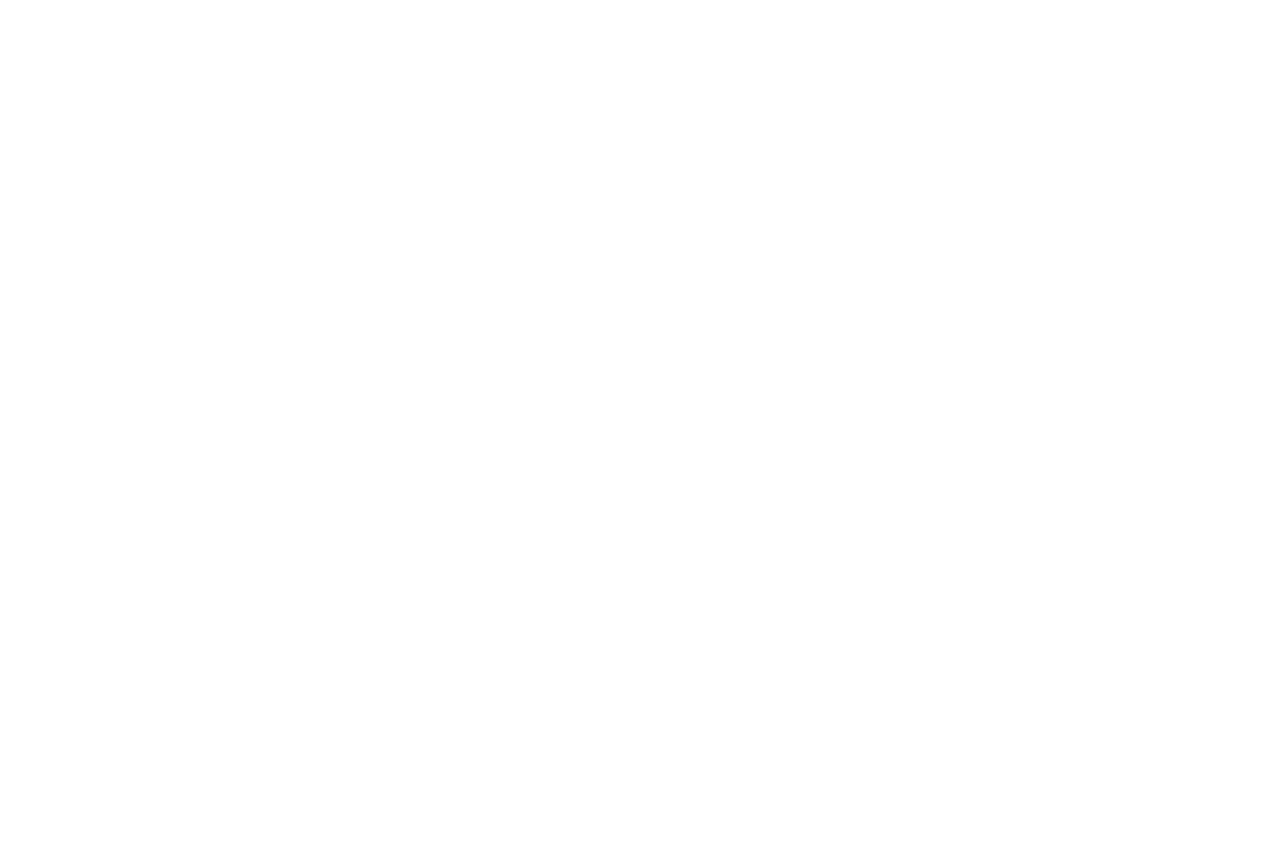
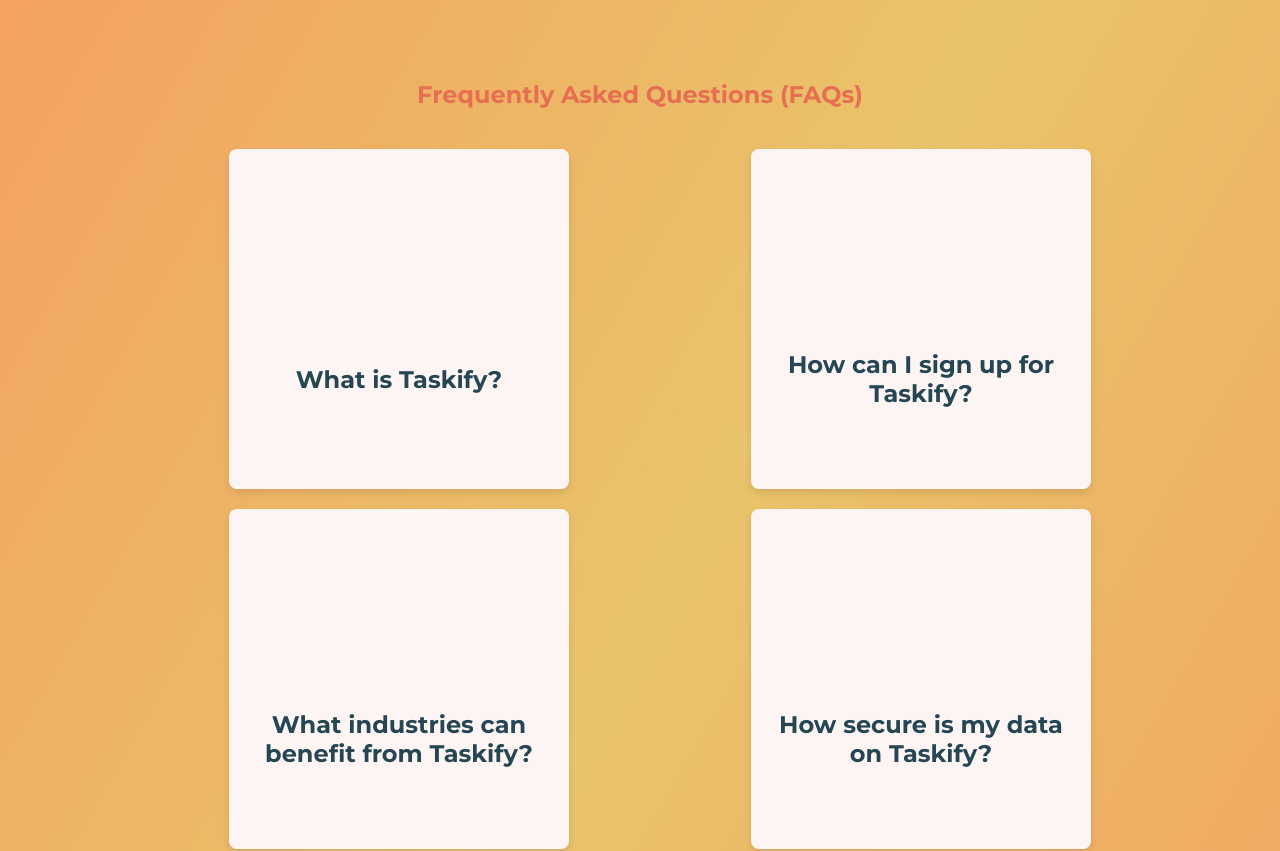
Before and after one commit to Noor-Ul-Imaan/Taskify-App, a React (Create React App) app: page /FAQs in a window 1280 px wide. Before the commit this address had no page. Shown: the top 851 px of the page. Before the commit the page ends 800 px from the top, so only its background shows below. Built offline with nearby package versions, Linux system fonts and the light colour scheme.

Commit message:
faqs page updated, dumps may aur pages dalay and baqi font ki waja se kuch issues jo arhy thay mere apne pages may wo sahi kiye wo solve kiye hain.

```diff
--- a/package.json
+++ b/package.json
@@ -9,8 +9,7 @@
     "axios": "^1.6.8",
     "cors": "^2.8.5",
     "express": "^4.19.2",
-    "mongoose": "^8.3.3",
-    "nodemon": "^3.1.0",
+    "mongoose": "^8.3.4",
     "react": "^18.2.0",
     "react-dom": "^18.2.0",
     "react-router-dom": "^6.22.3",
@@ -40,5 +39,8 @@
       "last 1 firefox version",
       "last 1 safari version"
     ]
+  },
+  "devDependencies": {
+    "nodemon": "^3.1.0"
   }
 }
--- a/src/App.js
+++ b/src/App.js
@@ -13,8 +13,12 @@
 import CreateTasks from './components/CreateTasks';
 import Dump from './components/dump';
 import AdminNotifs from './components/AdminNotifs';
-// import IndivNotifs from './components/IndivNotifs';
-import InviteMembers from './components/inviteMembers';
+import Settings from './components/Settings';
+import IndivNotifs from './components/IndivNotifs';
+import InviteMembers from './components/InviteMembers';
+import FAQs from './components/FAQs';
+import OrgHierarchy from './components/OrgHierarchy';
+import Reorder from './components/Reorder';
 
 function App() {
   return (
@@ -35,10 +39,13 @@
             <Route path='/createTasks' element={<CreateTasks />} />
             <Route path='/dump' element={<Dump />} />
             <Route path='/AdminNotifs' element={<AdminNotifs />} />
-            {/* <Route path='/IndivNotifs' element={<IndivNotifs />} /> */}
-            <Route path='/InviteMembers' element={<inviteMembers />} />
+            <Route path='/IndivNotifs' element={<IndivNotifs />} />
+            <Route path='/InviteMembers' element={<InviteMembers />} />
             <Route path='/AdminHomepage' element={<AdminHomepage />} />
-
+            <Route path='/Settings' element={<Settings />} />
+            <Route path='/FAQs' element={<FAQs />} />
+            <Route path='/OrgHierarchy' element={<OrgHierarchy />} />
+            <Route path='/Reorder' element={<Reorder />} />
 
 
           </Routes>
--- a/src/components/FAQs.css
+++ b/src/components/FAQs.css
@@ -1,33 +1,73 @@
+body {
+  margin: 0;
+  padding: 0;
+  font-family: 'Montserrat', sans-serif;
+  background: linear-gradient(120deg, #F4A261, #E9C46A, #F4A261);
+}
+
 .faq-container {
   width: 80%;
-  margin: 0 auto;
+  margin: 40px auto;
   padding: 40px 0;
+  }
+
+.faq-section {
+  display: flex;
+  flex-wrap: wrap;
+  justify-content: space-around;
+  gap: 20px;
 }
 
-.faq-section {
-  display: grid;
-  grid-template-columns: repeat(auto-fill, minmax(300px, 1fr));
-  grid-gap: 40px;
+.faq-card {
+  perspective: 1000px;
+  margin: 20px;
+  width: 300px;
+  height: 300px;
+  position: center;
 }
 
-.faq-question {
-  background-color: #f9f9f9;
-  padding: 20px;
+.front,
+.back {
+  position: absolute;
+  width: 100%;
+  height: 100%;
+  display: flex;
+  justify-content: center;
+  align-items: center;
+  background-color: #fcf5f4;
   border-radius: 8px;
   box-shadow: 0 4px 8px rgba(0, 0, 0, 0.1);
+  transition: transform 0.5s;
+  backface-visibility: hidden;
+  padding: 20px;
+  text-align: center;
+  color: #E76F51;
+  font-family: 'Montserrat', sans-serif;
 }
 
-.faq-question h2 {
-  margin-bottom: 10px;
-  color: #333;
+.back {
+  transform: rotateY(180deg);
 }
 
-.faq-question p {
-  color: #666;
+.faq-card:hover .front {
+  transform: rotateY(-180deg);
+}
+
+.faq-card:hover .back {
+  transform: rotateY(0deg);
+}
+
+h2,
+p {
+  margin: 0;
+  padding: 0;
+  text-align: center;
+  justify-content: center;
+  align-items: center;
 }
 
 @media screen and (max-width: 768px) {
-  .faq-section {
-    grid-template-columns: 1fr;
+  .faq-card {
+    width: 90%;
   }
 }
--- a/src/components/FAQs.js
+++ b/src/components/FAQs.js
@@ -6,29 +6,53 @@
     <div className="faq-container">
       <h1>Frequently Asked Questions (FAQs)</h1>
       <div className="faq-section">
-        <div className="faq-question">
+        <div className="faq-card">
+          <div className="front">
             <h2>What is Taskify?</h2>
+          </div>
+          <div className="back">
             <p>Taskify is a comprehensive task management solution that revolutionizes the way you handle tasks. It allows you to develop, assign, track, and review tasks effortlessly, complete with hierarchical organization and bonus awards.</p>
           </div>
-        <div className="faq-question">
+        </div>
+        <div className="faq-card">
+          <div className="front">
             <h2>How can I sign up for Taskify?</h2>
+          </div>
+          <div className="back">
             <p>To sign up for Taskify, simply visit our website and click on the Sign Up button. Fill in the required information, and you'll be all set to start managing your tasks efficiently!</p>
           </div>
-        <div className="faq-question">
+        </div>
+        <div className="faq-card">
+          <div className="front">
             <h2>What industries can benefit from Taskify?</h2>
+          </div>
+          <div className="back">
             <p>Taskify is suitable for a wide range of industries, including but not limited to IT, marketing, healthcare, education, and finance. Any organization or individual looking to streamline their task management process can benefit from Taskify.</p>
           </div>
-        <div className="faq-question">
+        </div>
+        <div className="faq-card">
+          <div className="front">
             <h2>How secure is my data on Taskify?</h2>
+          </div>
+          <div className="back">
             <p>At Taskify, we take data security seriously. We use industry-standard encryption and security protocols to safeguard your data. Additionally, we regularly update our security measures to ensure the highest level of protection for our users.</p>
           </div>
-        <div className="faq-question">
+        </div>
+        <div className="faq-card">
+          <div className="front">
             <h2>Can I customize Taskify to suit my organization's needs?</h2>
+          </div>
+          <div className="back">
             <p>Absolutely! Taskify offers extensive customization options to tailor the platform to your organization's specific requirements. From task templates to user permissions, you can configure Taskify to align with your workflow seamlessly.</p>
           </div>
-        <div className="faq-question">
+        </div>
+        <div className="faq-card">
+          <div className="front">
             <h2>How can I get in touch with Taskify support?</h2>
+          </div>
+          <div className="back">
             <p>If you have any questions or need assistance, our dedicated support team is here to help. You can reach out to us through the Contact Us page on our website, and we'll get back to you promptly.</p>
+          </div>
         </div>
       </div>
     </div>
--- a/src/components/IndivNotifs.js
+++ b/src/components/IndivNotifs.js
@@ -1,47 +1,43 @@
-// import React, { useEffect } from 'react';
-// import { Link } from 'react-router-dom';
-// import './IndivNotifs.css';
+import React, { useState, useEffect } from 'react';
+import { Link } from 'react-router-dom';
+import './IndivNotifs.css';
 
-// function IndivNotifs() {
-//   useEffect(() => {
-//     const notifications = [
-//       { message: "New assignment: Math Homework due tomorrow", type: "success" },
-//       { message: "Reminder: Biology quiz on Friday", type: "success" },
-//       { message: "You missed your deadline for Physics Assignment", type: "error" }
-//     ];
+function IndivNotifs() {
+  const [notifications, setNotifications] = useState([]);
 
-//     notifications.forEach(notification => {
-//       const notificationElement = createNotification(notification.message, notification.type);
-//       notificationContainer.appendChild(notificationElement);
-//     });
-//   }, []);
+  useEffect(() => {
+    const notificationsData = [
+      { message: "New assignment: Math Homework due tomorrow", type: "success" },
+      { message: "Reminder: Biology quiz on Friday", type: "success" },
+      { message: "You missed your deadline for Physics Assignment", type: "error" }
+    ];
 
-//   const createNotification = (message, type) => {
-//     const notification = document.createElement('div');
-//     notification.classList.add('notification');
-//     notification.classList.add(type);
-//     notification.innerText = message;
-//     return notification;
-//   };
+    setNotifications(notificationsData);
+  }, []);
 
-//   return (
-//     <div>
-//       <nav className="navbar">
-//         <div className="navbar-logo">
-//           <h1>TASKIFY</h1>
-//         </div>
-//         <div className="navbar-links">
-//           <p>Signed in!</p>
-//           <img src="./person.svg" alt="" />
-//         </div>
-//       </nav>
-//       <div className="notificationContainer" id="notificationContainer">
-//         <div className="notifications">
-//           <h1>Notifications</h1>
-//         </div>
-//       </div>
-//     </div>
-//   );
-// }
+  return (
+    <div>
+      <nav className="navbar">
+        <div className="navbar-logo">
+          <h1>TASKIFY</h1>
+        </div>
+        <div className="navbar-links">
+          <p>Signed in!</p>
+          <img src="./person.svg" alt="" />
+        </div>
+      </nav>
+      <div className="notificationContainer">
+        <div className="notifications">
+          <h1>Notifications</h1>
+          {notifications.map((notification, index) => (
+            <div key={index} className={`notification ${notification.type}`}>
+              {notification.message}
+            </div>
+          ))}
+        </div>
+      </div>
+    </div>
+  );
+}
 
-// export default IndivNotifs;
+export default IndivNotifs;
--- a/src/components/OrgHierarchy.js
+++ b/src/components/OrgHierarchy.js
@@ -1,6 +1,7 @@
 import React, { useState } from 'react';
 import { Link } from 'react-router-dom';
 import './OrgHierarchy.css';
+import logo from './logo.png';
 
 function OrgHierarchy() {
   const [roles, setRoles] = useState([{ roleName: '', description: '', create: false, assign: false, delete: false, viewPerformance: false }]);
@@ -22,7 +23,7 @@
     }));
 
     localStorage.setItem('roles', JSON.stringify(rolesData));
-    window.location.href = 'reorder.html';
+    window.location.href = 'Reorder.html';
   };
 
   return (
--- a/src/components/Settings.css
+++ b/src/components/Settings.css
@@ -20,6 +20,7 @@
 .settings-box h2 {
     margin-bottom: 20px;
     font-size: 20px;
+    margin-top: 0;
     /* Adjust font size */
 }
 
--- a/src/components/Settings.js
+++ b/src/components/Settings.js
@@ -1,5 +1,7 @@
 import React from 'react';
+import { Link } from 'react-router-dom';
 import './Settings.css';
+import logo from './logo.png';
 
 const SettingsPage = () => {
   return (
--- a/src/components/dump.js
+++ b/src/components/dump.js
@@ -20,13 +20,21 @@
         </Link>
 
         <br></br>
-        {/* <Link to='/IndivNotifs'>
+        <Link to='/IndivNotifs'>
         IndivNotifs
-        </Link> */}
+        </Link>
 
+        <br></br>
         <Link to='/AdminHomepage'>
         AdminHomepage</Link>
 
+        <br></br>
+        <Link to='/OrgHierarchy'>
+        OrgHierarchy</Link>
+
+        <br></br>
+        <Link to='/Reorder'>
+        Reorder</Link>
     </div>
   )
 }
--- a/src/components/inviteMembers.js
+++ b/src/components/inviteMembers.js
@@ -1,11 +1,14 @@
 import React from 'react'
-import './inviteMembers.css'
+import './InviteMembers.css'
+import logo from './logo.png';
+import { Link } from 'react-router-dom'; // Import Link from React Router
+
 function InviteMembers() {
   return (
     <div>
         <header>
   <div className="logo">
-    <img src="path_to_your_logo_image" alt="Logo"/>
+    <img src={logo} alt="Logo"/>
   </div>
   <div className="profile">
     <span>Welcome Admin!</span>
```
Also changed, not shown: 1 other file (tests, documents, lock files or other folders). Lines whose indentation alone changed are shown as unchanged.
